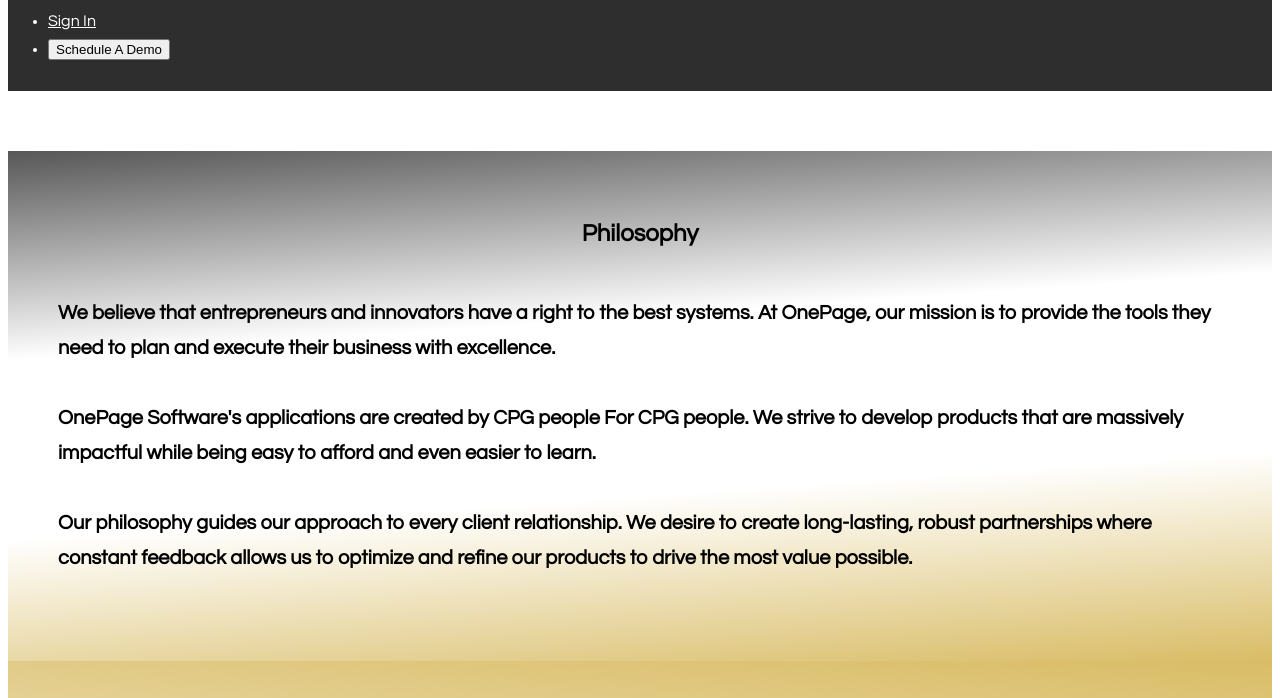
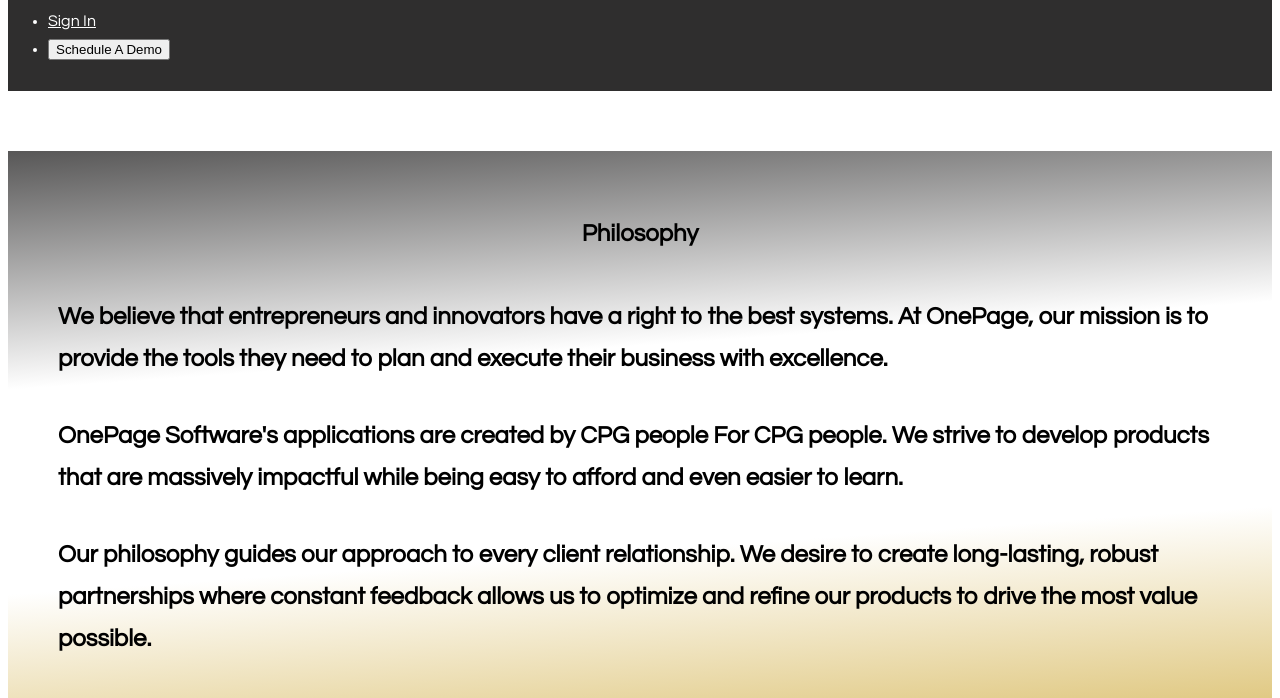
Before and after one commit to mileshd/modus-website-old, a Gatsby site: page /about in a window 1280 px wide. Shown: the part 102-800 px from the top of the page. Built offline with nearby package versions, Linux system fonts and the light colour scheme; Gatsby itself is replaced by a stand-in of ours.

Commit message:
Change font size under about philosophy

```diff
--- a/src/pages/about.css
+++ b/src/pages/about.css
@@ -15,8 +15,9 @@
   background: rgb(47,46,46);
   background: linear-gradient(176deg, rgba(47,46,46,0.804359243697479) 0%, rgba(255,255,255,1) 35%, rgba(255,255,255,1) 65%, rgba(192,144,0,0.6) 100%);
 }
-/*.about .philosophy h4 {*/
-/*}*/
+.about .philosophy h4 {
+  font-size: 24px;
+}
 
 .about .team {
   padding: 25px 0 100px 0;
```
